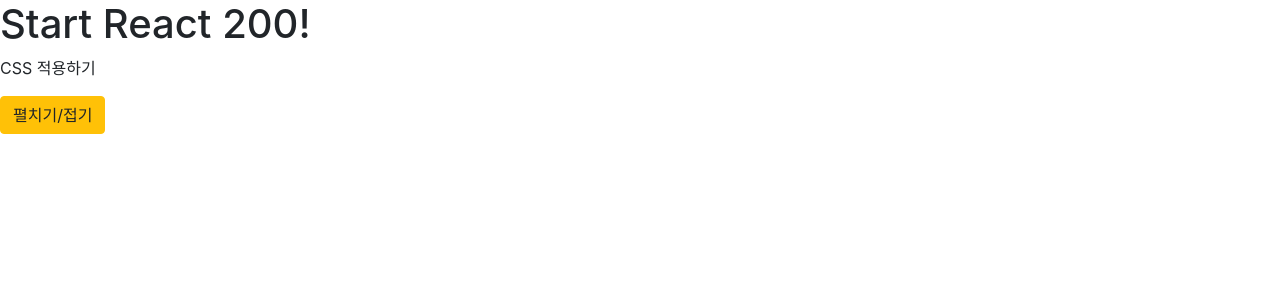
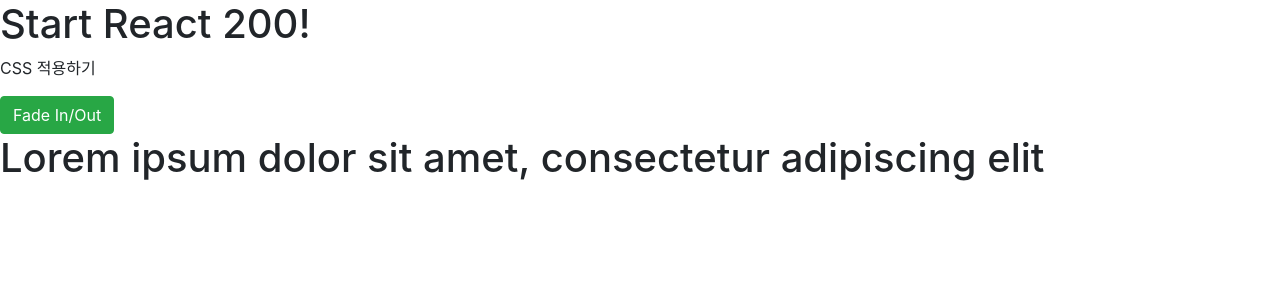
Before and after one commit to leejungyeoul/react200, a React (Create React App) app in the folder client/: page / in a window 1280 px wide. Shown: the top 300 px of the page. Built offline with nearby package versions, Linux system fonts and the light colour scheme.

Commit message:
043. reactstrap Fade 사용하기

```diff
--- a/client/src/App.js
+++ b/client/src/App.js
@@ -1,6 +1,6 @@
 import React from 'react';
 // import './App.css';
-import ReactstrapCollapse from './R042_ReactstrapCollapse'
+import ReactstrapFade from './R043_ReactstrapFade'
 import 'bootstrap/dist/css/bootstrap.css'
 
 function App() {
@@ -8,7 +8,7 @@
     <div>
       <h1>Start React 200!</h1>
       <p>CSS 적용하기</p>
-      <ReactstrapCollapse/>
+      <ReactstrapFade/>
     </div>
   );
 }
--- a/client/src/R042_ReactstrapCollapse.js
+++ /dev/null
@@ -1,22 +0,0 @@
-import React, { Component } from 'react';
-import { UncontrolledCollapse, Button, CardBody, Card } from 'reactstrap';
-
-class R042_ReactstrapCollapse extends Component {
-  render() {
-    return (
-      <div>
-        <Button color="warning" id="toggle">
-          펼치기/접기
-        </Button>
-        <UncontrolledCollapse toggler="#toggle">
-          <Card>
-            <CardBody>
-              REACT 200
-            </CardBody>
-          </Card>
-        </UncontrolledCollapse>
-      </div>
-    )}
-}
-
-export default R042_ReactstrapCollapse;
--- /dev/null
+++ b/client/src/R043_ReactstrapFade.js
@@ -0,0 +1,25 @@
+import React, { Component } from 'react';
+import { Button, Fade } from 'reactstrap';
+
+class R043_ReactstrapFade extends Component {
+  constructor (props) {
+      super(props);
+      this.state = { fadeInOut: true }
+  }
+
+  toggle = (e) => {
+      this.setState({ fadeInOut: !this.state.fadeInOut })
+  }
+
+  render() {
+    return (
+      <div>
+          <Button color="success" onClick={this.toggle}>Fade In/Out</Button>
+          <Fade in={this.state.fadeInOut} tag="h1">
+            Lorem ipsum dolor sit amet, consectetur adipiscing elit
+          </Fade>
+      </div>
+    )}
+}
+
+export default R043_ReactstrapFade;
```
